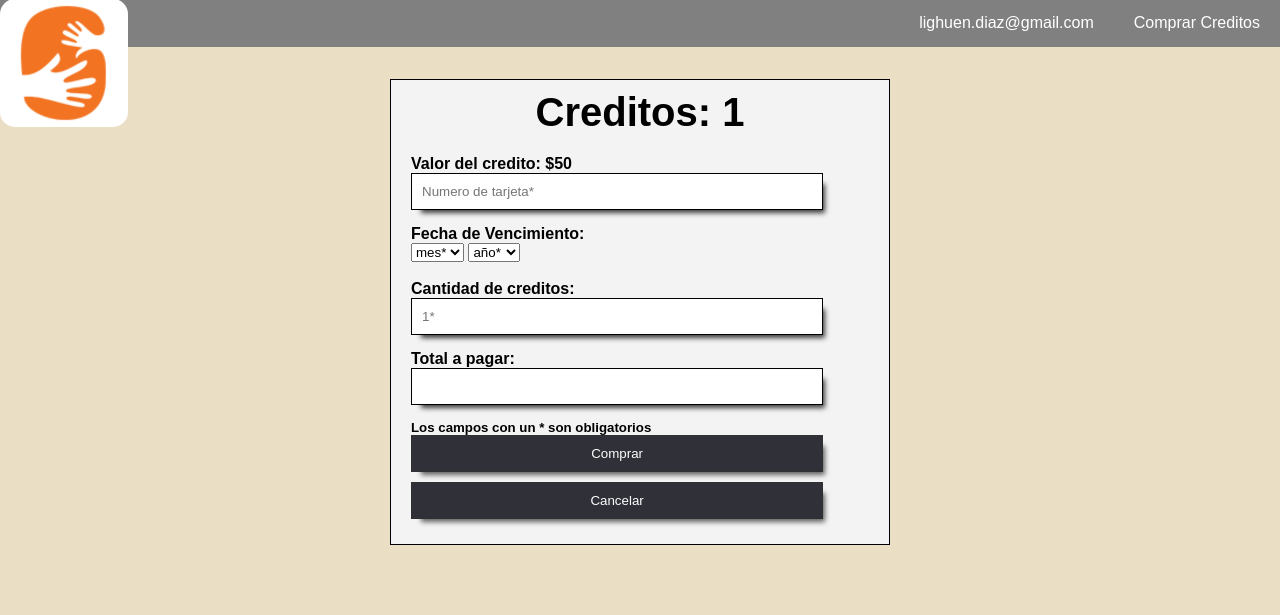
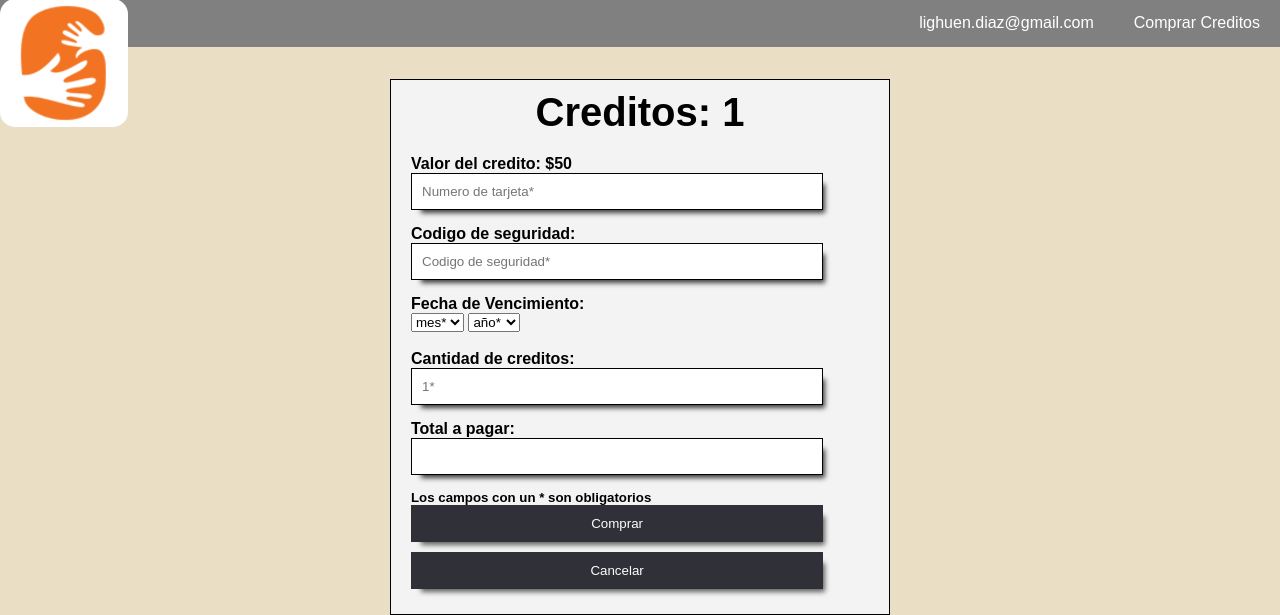
Before and after one commit to frankpaulu22/unagauchada, a PHP site: page /php/comprar.php?usid=1 in a window 1280 px wide. Shown: the part 201-816 px from the top of the page. Before the commit the page ends 746 px from the top, so only its background shows below. Run offline with PHP 8.4, Linux system fonts and the light colour scheme; a user stored in the database is signed in; data comes from the database, SQL or seed files in the repository.

Commit message:
modificaciones varias de comprar
se limito la cantidad de numeros en el campo codigo de seguridad, se cambio la seleccion de vencimiento a mes y año y se limitaron los campos al uso de numeros unicamente

```diff
--- a/php/comprar.php
+++ b/php/comprar.php
@@ -25,7 +25,9 @@
 		<h2>Creditos: <?php echo $totcredi['creditos']; ?> </h2>
 		<h4>Valor del credito: $50</h4>
 		<input type='hidden' name='userid' value="<?php echo $usrid ?>">
-		<input type='text' id="numtarjeta" name='numtarjeta' minlength="16" maxlength="16" placeholder='Numero de tarjeta*' required>
+		<input type="text" onkeypress='return event.charCode >= 48 && event.charCode <= 57' id="numtarjeta" name='numtarjeta' minlength="16" maxlength="16" placeholder='Numero de tarjeta*' required>
+        <h4>Codigo de seguridad:</h4>
+		<input type='text' onkeypress='return event.charCode >= 48 && event.charCode <= 57' id="codtarjeta" name='codtarjeta' minlength="3" maxlength="4" placeholder='Codigo de seguridad*' required>
         <h4>Fecha de Vencimiento:</h4>
 		<select id="idmodelo" name="mes" required>
             <option value>mes*</option> ==$0
```
